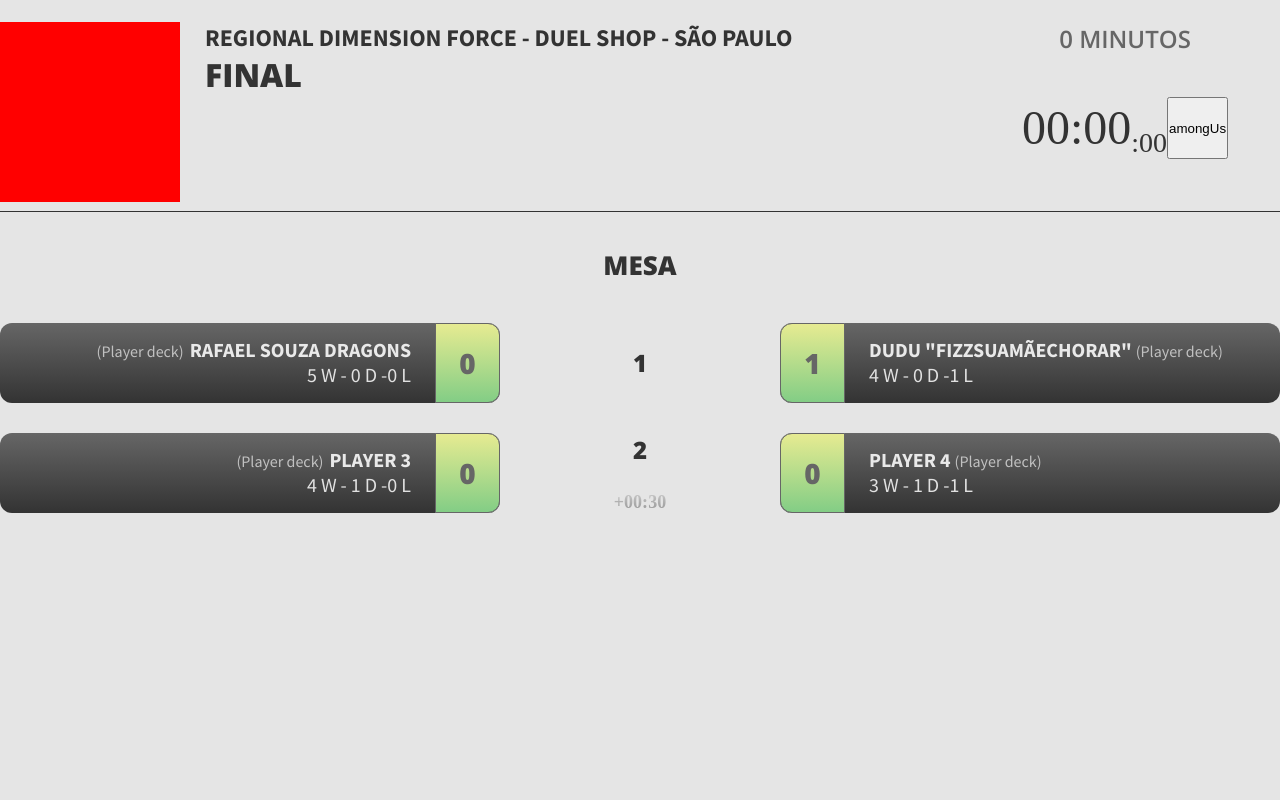
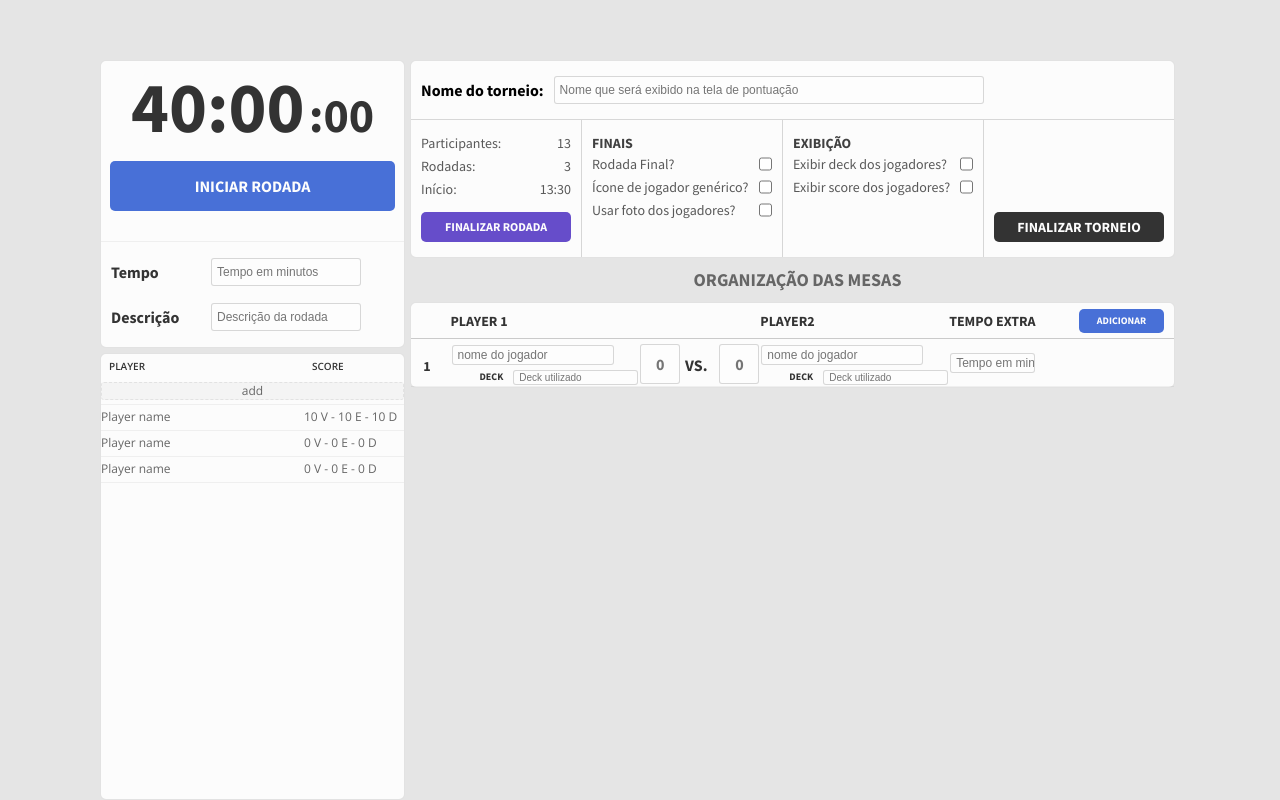
Before and after one commit to brunogirome/scorekeeper-online, a React (Create React App) app: page / in a window 1280 px wide. Built offline with nearby package versions, Linux system fonts and the light colour scheme; a web font is replaced by a local one.

Commit message:
React router dom implementation

```diff
--- a/package.json
+++ b/package.json
@@ -13,12 +13,14 @@
     "polished": "^4.2.2",
     "react": "^18.1.0",
     "react-dom": "^18.1.0",
+    "react-router-dom": "^6.3.0",
     "react-scripts": "5.0.1",
     "styled-components": "^5.3.5",
     "typescript": "^4.4.2",
     "web-vitals": "^2.1.0"
   },
   "devDependencies": {
+    "@types/react-router-dom": "^5.3.3",
     "@types/styled-components": "^5.1.25",
     "@typescript-eslint/eslint-plugin": "^5.22.0",
     "@typescript-eslint/parser": "^5.22.0",
--- a/src/App.tsx
+++ b/src/App.tsx
@@ -1,17 +1,18 @@
+import { BrowserRouter as Router } from 'react-router-dom';
+
+import { Routes } from './routes';
+
 import { GlobalStyle } from './styles/global';
 
 import { AppProvider } from './Hooks';
 
-import { Standings } from './pages/Standings';
-// import { Dashboard } from './pages/Dashboard';
-
 export function App() {
   return (
-    <>
+    <Router>
       <AppProvider>
-        <Standings />
+        <Routes />
       </AppProvider>
       <GlobalStyle />
-    </>
+    </Router>
   );
 }
--- a/src/pages/Dashboard/index.tsx
+++ b/src/pages/Dashboard/index.tsx
@@ -6,7 +6,11 @@ import {
   TournamentBracket,
 } from './styles';
 
+import { useTimer } from '../../Hooks/timerContext';
+
 export function Dashboard() {
+  const { playPause } = useTimer();
+
   const minutesSeconds = '40:00';
   const milleseconds = ':00';
 
@@ -17,7 +21,9 @@ export function Dashboard() {
           <h1>
             {minutesSeconds} <span>{milleseconds}</span>
           </h1>
-          <button type="button">Iniciar rodada</button>
+          <button type="button" onClick={playPause}>
+            Iniciar rodada
+          </button>
           <div>
             <p>
               <span>Tempo</span>
--- /dev/null
+++ b/src/routes/index.tsx
@@ -0,0 +1,13 @@
+import { Routes as Switch, Route } from 'react-router-dom';
+
+import { Standings } from '../pages/Standings';
+import { Dashboard } from '../pages/Dashboard';
+
+export function Routes() {
+  return (
+    <Switch>
+      <Route path="/scoreboard" element={<Standings />} />
+      <Route path="/" element={<Dashboard />} />
+    </Switch>
+  );
+}
```
Also changed, not shown: .eslintrc.json, 1 other file (tests, documents, lock files or other folders).
